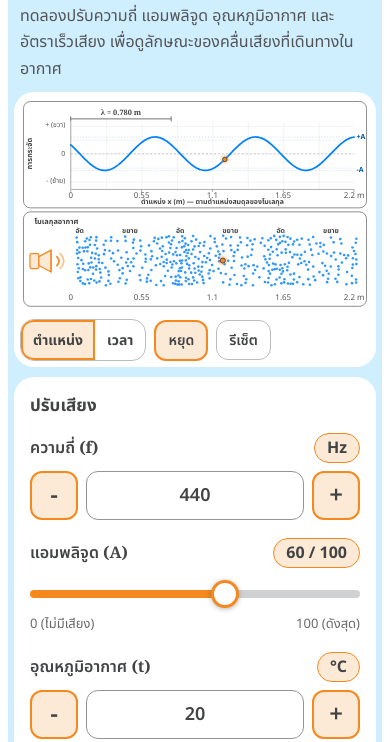
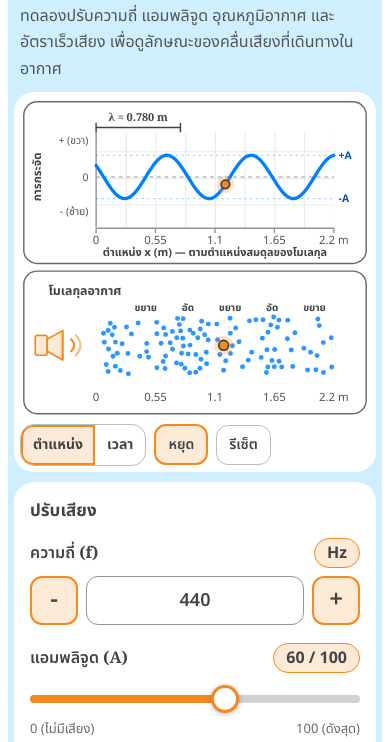
Before and after one commit to wanichap-aibro/sound-wave, a plain HTML site: page index.html in a window 390 px wide. Shown: the part 55-797 px from the top of the page. Drawn offline with Linux system fonts and the light colour scheme; animation ran at ten frames a second.

Commit message:
index.html

```diff
--- a/index.html
+++ b/index.html
@@ -149,12 +149,7 @@
     .visual-controls label { display: none; }
     .visual-controls select { min-height: 40px; font-size: 14px; }
     button { padding: 8px 12px; min-height: 40px; font-size: 14px; }
-    #graphTicks text, #particleTicks { font-size: 16px; }
-    #graphAxisTitle { font-size: 14px; }
-    #graphModeLabel, #visual text[y="254"][text-anchor="end"] { display: none; }
-    #ampTopText, #ampBotText, #visual text[x="119"] { font-size: 14px; }
-    #rulerText, #visual text[x="52"], #visual text[x="57"] { font-size: 15px; }
-    #regions text { font-size: 14px; }
+    #graphModeLabel, #molHint { display: none; }
     .metric strong { font-size: 18px; }
   }
 
@@ -166,6 +161,7 @@
   .m-formula { display: block; margin-top: 8px; font-family: var(--math); font-size: 14px; line-height: 1.5; color: #0055a4; word-break: break-word; }
   .m-sub { display: block; margin-top: 4px; font-size: 12px; line-height: 1.5; color: #535456; }
   .metric:last-child { grid-column: 1 / -1; }
+  .metric small .math { white-space: nowrap; }
   .controls .eq-box { margin-top: 10px; background: var(--info-bg); border-radius: 10px; }
 
   /* จอกว้าง: แถวบน = ปรับเสียง (ซ้าย) + กราฟ (ขวา), แถวล่าง = สรุปค่า/สูตร ยาวเต็มความกว้างเรียงลงมา */
@@ -231,16 +227,16 @@
       <svg id="visual" viewBox="0 0 760 433" role="img" aria-label="กราฟการกระจัดด้านบนและโมเลกุลอากาศสั่นตามยาวด้านล่าง">
         <!-- กราฟการกระจัด -->
         <rect id="plotPanel" x="35" y="7" width="690" height="214" rx="14" fill="#fdead6" stroke="#e5e5e6"/>
-        <defs><pattern id="gridPat" x="130" y="0" width="71.25" height="28" patternUnits="userSpaceOnUse"><path d="M0 0H71.25M0 0V28" fill="none" stroke="#babcbd" stroke-width="1" opacity="0.7"/></pattern></defs>
-        <rect x="130" y="47" width="570" height="137" fill="url(#gridPat)"/>
+        <defs><pattern id="gridPat" x="130" y="0" width="71.25" height="28" patternUnits="userSpaceOnUse"><path id="gridPatPath" d="M0 0H71.25M0 0V28" fill="none" stroke="#babcbd" stroke-width="1" opacity="0.7"/></pattern></defs>
+        <rect id="gridRect" x="130" y="47" width="570" height="137" fill="url(#gridPat)"/>
         <text id="graphModeLabel" x="700" y="29" text-anchor="end" font-size="11" fill="#68696b">ระยะทางที่แสดง 2.2 m</text>
-        <line x1="130" y1="112" x2="700" y2="112" stroke="#d0d1d2" stroke-width="1.5" stroke-dasharray="4 4"/>
-        <line x1="130" y1="47" x2="130" y2="183" stroke="#a6a7aa" stroke-width="1.5"/>
-        <line x1="130" y1="184" x2="700" y2="184" stroke="#a6a7aa" stroke-width="1.5"/>
-        <text x="119" y="59" font-size="11" text-anchor="end" fill="#68696b">+ (ขวา)</text>
-        <text x="119" y="116" font-size="11" text-anchor="end" fill="#68696b">0</text>
-        <text x="119" y="170" font-size="11" text-anchor="end" fill="#68696b">− (ซ้าย)</text>
-        <text x="52" y="112" transform="rotate(-90 52 112)" text-anchor="middle" font-size="12" font-weight="bold" fill="#535456">การกระจัด</text>
+        <line id="zeroLine" x1="130" y1="112" x2="700" y2="112" stroke="#d0d1d2" stroke-width="1.5" stroke-dasharray="4 4"/>
+        <line id="axisV" x1="130" y1="47" x2="130" y2="183" stroke="#a6a7aa" stroke-width="1.5"/>
+        <line id="axisH" x1="130" y1="184" x2="700" y2="184" stroke="#a6a7aa" stroke-width="1.5"/>
+        <text id="lblPlus" x="119" y="59" font-size="11" text-anchor="end" fill="#68696b">+ (ขวา)</text>
+        <text id="lblZero" x="119" y="116" font-size="11" text-anchor="end" fill="#68696b">0</text>
+        <text id="lblMinus" x="119" y="170" font-size="11" text-anchor="end" fill="#68696b">− (ซ้าย)</text>
+        <text id="yTitle" x="52" y="112" transform="rotate(-90 52 112)" text-anchor="middle" font-size="12" font-weight="bold" fill="#535456">การกระจัด</text>
         <line id="ampTopLine" x1="130" x2="700" y1="56" y2="56" stroke="#2e97ff" stroke-width="1" stroke-dasharray="2 4" opacity="0.5"/>
         <line id="ampBotLine" x1="130" x2="700" y1="168" y2="168" stroke="#2e97ff" stroke-width="1" stroke-dasharray="2 4" opacity="0.5"/>
         <text id="ampTopText" x="705" y="60" font-size="11" font-weight="bold" fill="#0055a4">+A</text>
@@ -256,8 +252,8 @@
         <text id="graphAxisTitle" x="415" y="213" font-size="11.5" text-anchor="middle" font-weight="bold" fill="#535456">การกระจัด</text>
         <!-- กราฟโมเลกุล -->
         <rect id="molPanel" x="35" y="229" width="690" height="190" rx="14" fill="#fff" stroke="#e5e5e6"/>
-        <text x="57" y="254" font-size="13" font-weight="bold" fill="#535456">โมเลกุลอากาศ</text>
-        <text x="700" y="254" text-anchor="end" font-size="11" fill="#68696b">สั่นไป–กลับรอบตำแหน่งสมดุล</text>
+        <text id="molTitle" x="57" y="254" font-size="13" font-weight="bold" fill="#535456">โมเลกุลอากาศ</text>
+        <text id="molHint" x="700" y="254" text-anchor="end" font-size="11" fill="#68696b">สั่นไป–กลับรอบตำแหน่งสมดุล</text>
         <g id="speaker" transform="translate(33,288) scale(0.5)">
           <defs><linearGradient id="spkFill" x1="0" y1="0" x2="0" y2="1"><stop offset="0" stop-color="#fdead6"/><stop offset="1" stop-color="#fdead6"/></linearGradient></defs>
           <rect x="30" y="50" width="36" height="60" rx="7" fill="url(#spkFill)" stroke="#f5891f" stroke-width="5"/>
@@ -374,7 +370,23 @@ const regionEls = [];
 })();
 const SVG_NS = 'http://www.w3.org/2000/svg';
 const TAU = 2 * Math.PI;
-const VIEW = Object.freeze({left: 130, right: 700, meters: 2.2, refX: 440, midY: 112, maxWaveHeight: 56, moleculeY: 326});
+// เลย์เอาต์ของกราฟ: จอกว้างใช้ภาพ 760 หน่วย, มือถือใช้ภาพแคบ 360 หน่วย (ตัวอักษรจึงไม่ถูกย่อจนเล็ก)
+function makeLayout(p) {
+  const plotTop = p.midY - p.amp - 9, axisY = p.midY + p.amp + 16, topBottom = axisY + 37;
+  const molY = topBottom + 8, pTop = molY + 48, ticksY = pTop + p.pH + 29, molBottom = ticksY + 13;
+  return Object.assign({}, p, {
+    meters: 2.2, maxWaveHeight: p.amp, plotTop, axisY, topBottom, molY, pTop, ticksY, molBottom,
+    panelH: topBottom - p.panelY, molH: molBottom - molY, H: molBottom + p.bottomPad,
+    molTitleX: p.molTitleX ?? p.panelX + 22,
+    refX: p.left + (p.right - p.left) * 310 / 570, refMolY: pTop + p.pH / 2,
+    shiftMax: 20 * (p.right - p.left) / 570
+  });
+}
+const LAYOUTS = {
+  desktop: makeLayout({W:760, panelX:35, panelW:690, panelY:7, left:130, right:700, midY:112, amp:56, pH:100, bottomPad:14, yTitleX:52, yLblX:119, spk:{tx:33, ty:288, s:0.5}}),
+  phone:   makeLayout({W:368, panelX:4,  panelW:360, panelY:4, left:80,  right:330, midY:83,  amp:38, pH:60,  bottomPad:4,  yTitleX:22, yLblX:72,  molTitleX:30, spk:{tx:5.5, ty:232, s:0.35}})
+};
+let VIEW = LAYOUTS.desktop;
 const defaults = Object.freeze({frequency: 440, amplitude: 60, temp: 20});
 let committedF = defaults.frequency;
 let committedTemp = defaults.temp;
@@ -401,12 +413,12 @@ function makeParticles() {
   const rand = seededRandom(29041);
   const fragment = document.createDocumentFragment();
   const taken = [];
-  const desired = 440;
+  const desired = Math.max(100, Math.round(440 * ((VIEW.right - VIEW.left - 12) * VIEW.pH) / (558 * 100)));
   let attempts = 0;
   while (dots.length < desired && attempts < desired * 120) {
     attempts++;
     const x = VIEW.left + 6 + (VIEW.right - VIEW.left - 12) * rand();
-    const y = 277 + 100 * rand();
+    const y = VIEW.pTop + VIEW.pH * rand();
     if (taken.some(p => (x-p.x)**2 + (y-p.y)**2 < 6**2)) continue;
     const el = document.createElementNS(SVG_NS, 'circle');
     el.setAttribute('cx', x.toFixed(2));
@@ -427,7 +439,7 @@ function getState() {
   const kPx = TAU * VIEW.meters / (wavelength * (VIEW.right - VIEW.left));
   return { f:committedF, amp, v:committedSpeed, wavelength, kPx,
     waveHeight: amp * VIEW.maxWaveHeight,
-    moleculeShift: amp * Math.min(20, 0.66 / kPx)
+    moleculeShift: amp * Math.min(VIEW.shiftMax, 0.66 / kPx)
   };
 }
 function thetaAt(x, state) { return state.kPx * (x - VIEW.left) - phase; }
@@ -474,11 +486,11 @@ function createTicks() {
   for (let i=0; i<=4; i++) {
     const x = (VIEW.left + (VIEW.right - VIEW.left) * i / 4).toFixed(2);
     const posLabel = numberText(VIEW.meters * i / 4, 2) + (i === 4 ? ' m' : '');
-    const ptxt = mk('text', {x, y:'406'});
+    const ptxt = mk('text', {x, y:String(VIEW.ticksY)});
     ptxt.textContent = posLabel;
     bottom.appendChild(ptxt);
-    top.appendChild(mk('line', {x1:x, x2:x, y1:'184', y2:'189', stroke:'#a6a7aa', 'stroke-width':'1.5'}));
-    const ttxt = mk('text', {x, y:'201', 'font-size':'10', 'text-anchor':'middle', fill:'#68696b'});
+    top.appendChild(mk('line', {x1:x, x2:x, y1:String(VIEW.axisY), y2:String(VIEW.axisY + 5), stroke:'#a6a7aa', 'stroke-width':'1.5'}));
+    const ttxt = mk('text', {x, y:String(VIEW.axisY + 17), 'font-size':'10', 'text-anchor':'middle', fill:'#68696b'});
     ttxt.textContent = timeAxis ? numberText(2000 / s.f * i / 4, 2) + (i === 4 ? ' ms' : '') : posLabel;
     top.appendChild(ttxt);
   }
@@ -532,7 +544,7 @@ function drawParticles(s) {
   refParticle.setAttribute('cx', refX.toFixed(2));
   refParticleHalo.setAttribute('cx', refX.toFixed(2));
   const coneShift = -s.moleculeShift * Math.sin(phase) * 0.55;
-  const dx = coneShift / 0.5;
+  const dx = coneShift / VIEW.spk.s;
   $('speakerCone').setAttribute('transform', `translate(${dx.toFixed(2)},0)`);
   $('speakerBody').setAttribute('d', `M66 62 L${(108 + dx).toFixed(2)} 36 V124 L66 98 Z`);
   // เส้นคลื่นเสียงกะพริบตามเฟส: เส้นในสว่างสุดตอนกรวยดันอากาศแรงสุด (ส่วนอัด) แล้วไล่ออกไปเส้นนอก
@@ -656,11 +668,41 @@ themeBtn.addEventListener('click', () => { document.documentElement.dataset.them
 darkMQ.addEventListener('change', syncTheme);
 syncTheme();
 
-// มือถือ: ตัดขอบว่างซ้าย–ขวาของ SVG ออกเล็กน้อย กราฟจึงขยายใหญ่ขึ้นในพื้นที่เท่าเดิม
+// ใช้เลย์เอาต์ตามขนาดจอ: จอแคบ (≤640px) ใช้ภาพกราฟแคบแบบมือถือ
 const visualSvg = $('visual'), phoneMQ = window.matchMedia('(max-width: 640px)');
-const syncViewBox = () => visualSvg.setAttribute('viewBox', phoneMQ.matches ? '28 0 704 433' : '0 0 760 433');
-phoneMQ.addEventListener('change', syncViewBox);
-syncViewBox();
+function applyLayout() {
+  const L = phoneMQ.matches ? LAYOUTS.phone : LAYOUTS.desktop;
+  VIEW = L;
+  const set = (id, attrs) => { const e = $(id); for (const k in attrs) e.setAttribute(k, attrs[k]); };
+  visualSvg.setAttribute('viewBox', `0 0 ${L.W} ${L.H}`);
+  set('plotPanel', {x:L.panelX, y:L.panelY, width:L.panelW, height:L.panelH});
+  const cw = (L.right - L.left) / 8;
+  set('gridPat', {x:L.left, width:cw});
+  set('gridPatPath', {d:`M0 0H${cw}M0 0V28`});
+  set('gridRect', {x:L.left, y:L.plotTop, width:L.right - L.left, height:L.axisY - L.plotTop});
+  set('zeroLine', {x1:L.left, x2:L.right, y1:L.midY, y2:L.midY});
+  set('axisV', {x1:L.left, x2:L.left, y1:L.plotTop, y2:L.axisY - 1});
+  set('axisH', {x1:L.left, x2:L.right, y1:L.axisY, y2:L.axisY});
+  set('lblPlus', {x:L.yLblX, y:L.midY - L.amp + 3});
+  set('lblZero', {x:L.yLblX, y:L.midY + 4});
+  set('lblMinus', {x:L.yLblX, y:L.midY + L.amp + 2});
+  set('yTitle', {x:L.yTitleX, y:L.midY, transform:`rotate(-90 ${L.yTitleX} ${L.midY})`});
+  set('graphModeLabel', {x:L.right, y:L.plotTop - 18});
+  set('ampTopLine', {x1:L.left, x2:L.right}); set('ampBotLine', {x1:L.left, x2:L.right});
+  set('ampTopText', {x:L.right + 5}); set('ampBotText', {x:L.right + 5});
+  set('rulerLine', {y1:L.plotTop - 5, y2:L.plotTop - 5});
+  set('rulerL', {y1:L.plotTop - 10, y2:L.plotTop}); set('rulerR', {y1:L.plotTop - 10, y2:L.plotTop});
+  set('rulerText', {y:L.plotTop - 12});
+  set('graphAxisTitle', {x:(L.left + L.right) / 2, y:L.axisY + 29});
+  set('molPanel', {x:L.panelX, y:L.molY, width:L.panelW, height:L.molH});
+  set('molTitle', {x:L.molTitleX, y:L.molY + 25});
+  set('molHint', {x:L.right, y:L.molY + 25});
+  set('speaker', {transform:`translate(${L.spk.tx},${L.spk.ty}) scale(${L.spk.s})`});
+  set('particleReference', {cy:L.refMolY}); set('particleReferenceHalo', {cy:L.refMolY});
+  regionEls.forEach(t => t.setAttribute('y', L.molY + 42));
+}
+phoneMQ.addEventListener('change', () => { applyLayout(); makeParticles(); createTicks(); render(); });
+applyLayout();
 
 makeParticles();
 speedInput.value=String(committedSpeed);
```
